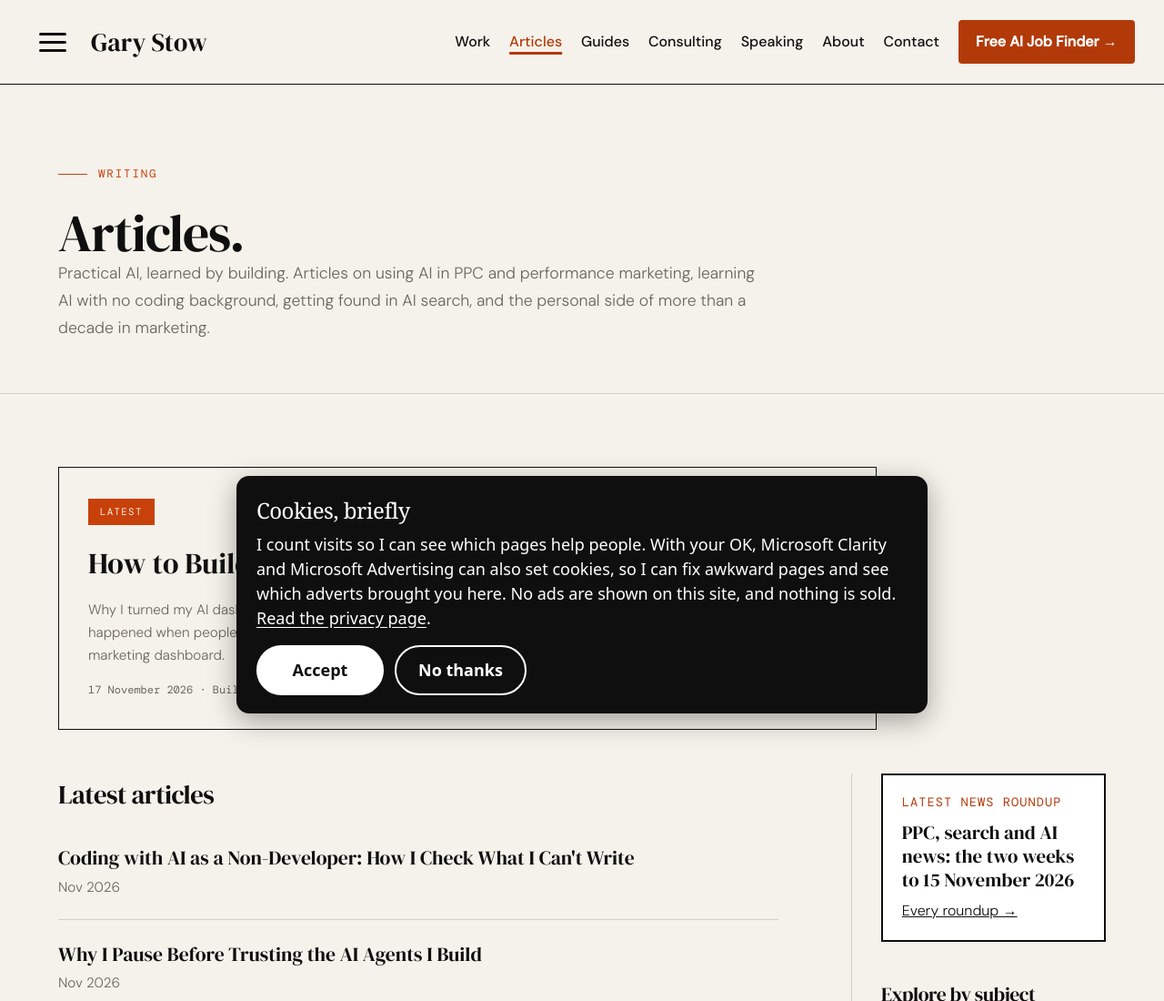
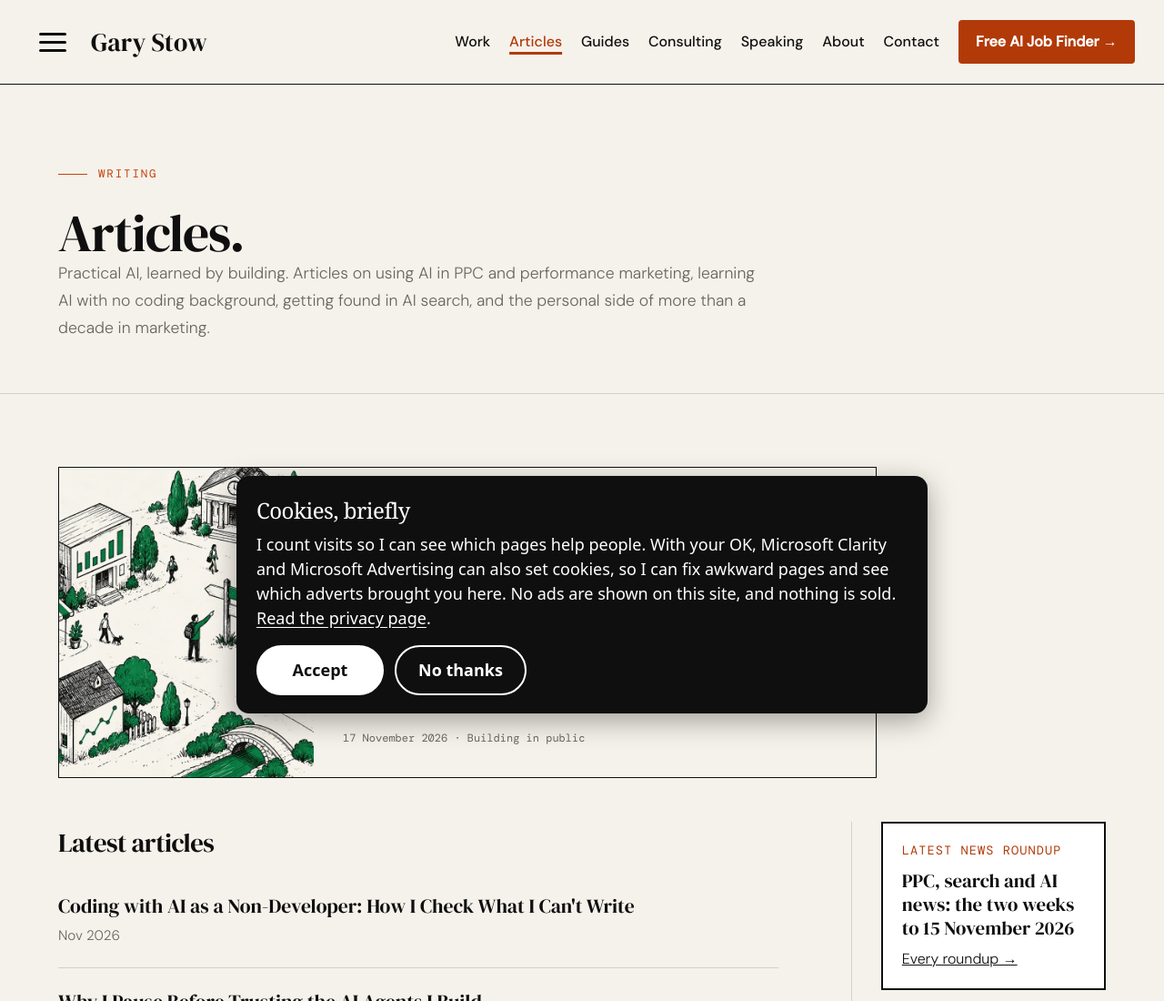
Before and after one commit to GarySto/GarySto.github.io, a plain HTML site: page articles/index.html in a window 1280 px wide. Shown: the top 1100 px of the page at 91% size. Drawn offline with nearby package versions, Linux system fonts and the light colour scheme.

Commit message:
Add hero image: How to Build a Marketing Dashboard People Actually Read

```diff
--- a/articles/index.html
+++ b/articles/index.html
@@ -99,7 +99,8 @@
 
 <section>
 
-  <a href="/articles/how-to-build-a-marketing-dashboard-people-actually-read/" class="featured-article" style="grid-template-columns: 1fr;">
+  <a href="/articles/how-to-build-a-marketing-dashboard-people-actually-read/" class="featured-article">
+    <img src="/articles/how-to-build-a-marketing-dashboard-people-actually-read/how-to-build-a-marketing-dashboard-people-actually-read.webp" width="1200" height="800" fetchpriority="high" decoding="async" alt="How to Build a Marketing Dashboard People Actually Read" class="featured-article-img">
     <div class="featured-article-body">
       <span class="featured-article-tag">Latest</span>
       <h3>How to Build a Marketing Dashboard People Actually Read</h3>
```
Also changed, not shown: articles/how-to-build-a-marketing-dashboard-people-actually-read/index.html (+2 -2 lines), index.html (+1 -1 lines), articles/how-to-build-a-marketing-dashboard-people-actually-read/how-to-build-a-marketing-dashboard-people-actually-read.webp (added), 1 other file.
